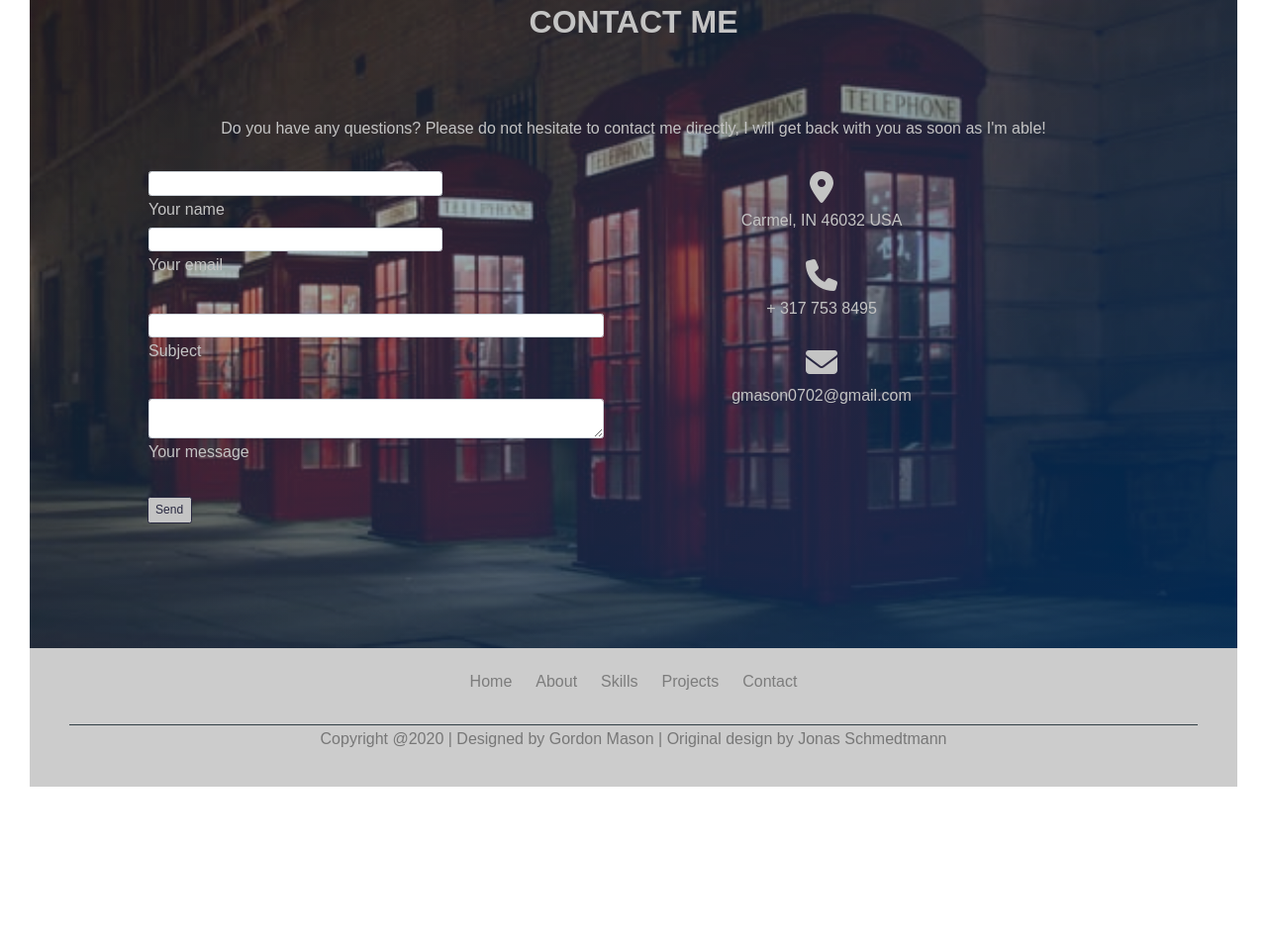
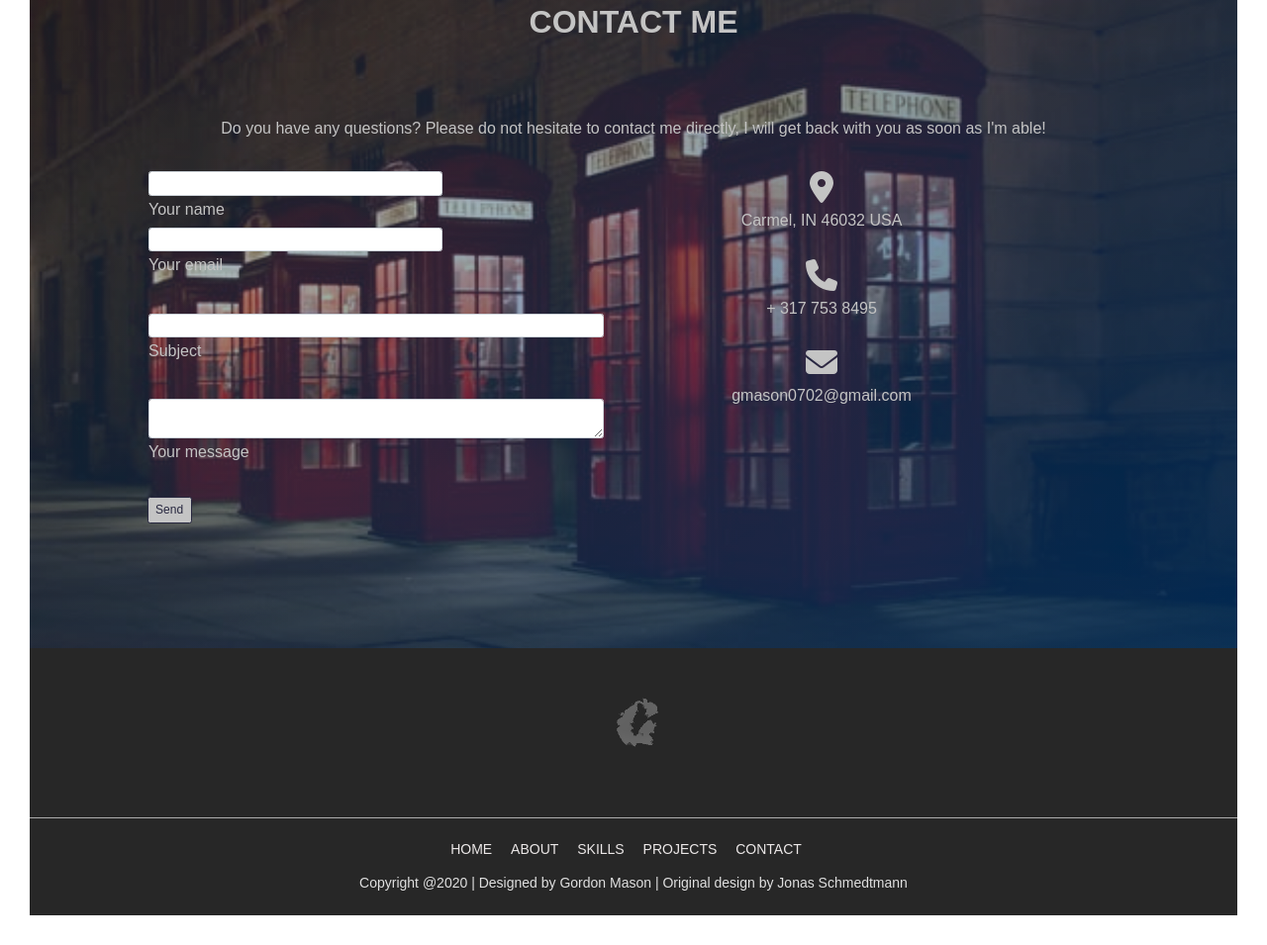
Before and after one commit to gmason0702/Portfolio, a website: page index.html in a window 1280 px wide. Shown: the part 3802-4757 px from the top of the page at 99% size. Before the commit the page ends 4627 px from the top, so only its background shows below. Drawn offline with nearby package versions, Linux system fonts and the light colour scheme; files whose address does not match are found by name.

Commit message:
second commit

```diff
--- a/index.html
+++ b/index.html
@@ -545,7 +545,7 @@
           <!--Grid column-->
         </div>
       </section>
-      <footer class="footer">
+      <!-- <footer class="footer">
         <div class="container bottom_border">
           <div class="row">
             <div class="container">
@@ -563,8 +563,42 @@
           Copyright @2020 | Designed by Gordon Mason | Original design by Jonas
           Schmedtmann
         </p>
-      </footer>
+      </footer> -->
     </main>
+    <footer class="footer">
+      <div class="footer__logo-box">
+        <img
+          src="/Assets/gLogoFooter.png"
+          alt="Full logo"
+          class="footer_logo"
+        />
+      </div>
+      <div class="row">
+        <div class="footer__navigation">
+          <ul class="footer__list">
+            <li class="footer__item">
+              <a href="#header" class="footer__link">Home</a>
+            </li>
+            <li class="footer__item">
+              <a href="#about" class="footer__link">About</a>
+            </li>
+            <li class="footer__item">
+              <a href="#skills" class="footer__link">Skills</a>
+            </li>
+            <li class="footer__item">
+              <a href="#projects" class="footer__link">Projects</a>
+            </li>
+            <li class="footer__item">
+              <a href="#contact" class="footer__link">Contact</a>
+            </li>
+          </ul>
+          <p class="footer__copyright">
+            Copyright @2020 | Designed by Gordon Mason | Original design by
+            Jonas Schmedtmann
+          </p>
+        </div>
+      </div>
+    </footer>
     <!--
     <section class="grid-test">
       <div class="row">
--- a/sass/abstracts/_variables.scss
+++ b/sass/abstracts/_variables.scss
@@ -15,7 +15,9 @@ $color-tertiary-dark: #340453;
 
 //FONT SIZES
 $default-font-size: 1.6rem;
+
 //GRID
 $grid-width: 104rem;
 $gutter-vertical: 8rem;
+$gutter-vertical-small: 6rem;
 $gutter-horizontal: 6rem;
--- a/sass/base/_base.scss
+++ b/sass/base/_base.scss
@@ -32,4 +32,9 @@ html {
 
 body {
   box-sizing: border-box;
+  padding: 3rem;
+  @include respond(tab-port) {
+    //width//600
+    padding: 0;
+  }
 }
--- a/sass/base/_typography.scss
+++ b/sass/base/_typography.scss
@@ -23,7 +23,8 @@ body {
     animation-duration: 1s;
     animation-timing-function: ease-out;
     @include respond(phone) {
-      font-size: 50%;
+      font-family: 5rem;
+      letter-spacing: 1rem;
     }
     @include respond(tab-port) {
       font-size: 60%;
@@ -45,6 +46,10 @@ body {
     letter-spacing: 17.4px;
     color: $color-off-white;
     animation: moveInRight 1s ease-out;
+
+    @include respond(phone) {
+      letter-spacing: 0.5;
+    }
 
     @include respond(phone) {
       font-size: 50%;
@@ -78,6 +83,13 @@ body {
   color: transparent;
   letter-spacing: 2px;
   transition: all 0.2s;
+
+  @include respond(tab-port) {
+    font-size: 3rem;
+  }
+  @include respond(phone) {
+    font-size: 2.5rem;
+  }
 
   &:hover {
     transform: scale(1.1);
--- /dev/null
+++ b/sass/layout/_footer.scss
@@ -0,0 +1,54 @@
+.footer {
+  background-color: rgb(39, 39, 39);
+  padding: 1rem 0;
+  font-size: 1.4rem;
+
+  &__logo-box {
+    text-align: center;
+    margin-bottom: 4rem;
+  }
+
+  &__logo {
+    width: 15rem;
+    height: auto;
+  }
+
+  &__navigation {
+    border-top: 1px solid rgb(173, 173, 173);
+    padding-top: 2rem;
+  }
+
+  &__list {
+    list-style: none;
+  }
+  &__item {
+    display: inline-block;
+
+    margin-right: 1.5rem;
+  }
+
+  &__link {
+    &:link,
+    &:visited {
+      color: $color-off-white;
+      text-decoration: none;
+      text-transform: uppercase;
+      display: inline-block;
+      transition: all 0.2s;
+      //text-align: center;
+    }
+    &:hover,
+    &:active {
+      color: $color-primary;
+      box-shadow: 0 10px 10px rgba($color-black, 0.4);
+      transform: scale(1.2);
+    }
+  }
+  &__copyright {
+    color: rgb(224, 224, 224);
+  }
+  .row {
+    text-align: center;
+    display: inline;
+  }
+}
--- a/sass/layout/_grid.scss
+++ b/sass/layout/_grid.scss
@@ -4,7 +4,17 @@
 
   &:not(:last-child) {
     margin-bottom: $gutter-vertical;
+
+    @include respond(tab-port) {
+      margin-bottom: $gutter-vertical-small;
+    }
   }
+
+  @include respond(tab-port) {
+    max-width: 50rem;
+    padding: 0 3rem;
+  }
+
   @include clearfix;
 
   [class^="col-"] {
@@ -12,6 +22,15 @@
 
     &:not(:last-child) {
       margin-right: $gutter-horizontal;
+
+      @include respond(tab-port) {
+        margin-right: 0;
+        margin-bottom: $gutter-vertical-small;
+      }
+    }
+
+    @include respond(tab-port) {
+      width: 100% !important;
     }
   }
   .col-1-of-2 {
--- a/sass/layout/_header.scss
+++ b/sass/layout/_header.scss
@@ -11,6 +11,12 @@
   position: relative;
   clip-path: polygon(0 0, 100% 0, 100% 75vh, 0 100%);
 
+  @include respond(phone) {
+    clip-path: polygon(0 0, 100% 0, 100% 85vh, 0 100%);
+  }
+  @include respond(tab-port) {
+    padding: 5rem 0 1rem 0;
+  }
   &__logo-box {
     position: absolute;
     top: 8px;
--- a/sass/layout/_navigation.scss
+++ b/sass/layout/_navigation.scss
@@ -16,6 +16,10 @@
     text-align: center;
     cursor: pointer;
 
+    @include respond(tab-port) {
+      top: 5rem;
+      right: 5rem;
+    }
     /*&:before {
       cursor: none;
       margin-left: -100;
@@ -33,7 +37,10 @@
     z-index: 500;
     transition: transform 0.8s cubic-bezier(0.68, -0.55, 0.265, 1.55);
 
-    //transform: scale(80);
+    @include respond(tab-port) {
+      top: 5.5rem;
+      right: 5.5rem;
+    }
   }
 
   &__nav {
--- a/sass/main.scss
+++ b/sass/main.scss
@@ -15,5 +15,6 @@
 @import "layout/header";
 @import "layout/grid";
 @import "layout/navigation";
+@import "layout/footer";
 
 @import "pages/home";
--- a/sass/pages/_home.scss
+++ b/sass/pages/_home.scss
@@ -2,6 +2,12 @@
   background-color: rgba(204, 204, 204, 1);
   padding: 25rem 0;
   margin-top: -20vh;
+
+  @include respond(tab-port) {
+    //padding: 30rem 0rem;
+    padding-top: 20rem;
+    padding-bottom: 35rem;
+  }
 }
 
 .section-features {
@@ -20,11 +26,18 @@
   & > * {
     transform: skewY(6deg);
   }
+  @include respond(tab-port) {
+    padding: 20rem 0;
+  }
 }
 .section-projects {
   background-color: rgba(204, 204, 204, 1);
   padding: 25rem 0 15rem 0;
   margin-top: -20vh;
+
+  @include respond(tab-port) {
+    padding: 25rem 0 10rem 0;
+  }
 }
 
 .mb-4 {
@@ -67,28 +80,28 @@
     padding-bottom: 6rem;
   }
 }
-.footer {
-  width: 100%;
-  background-color: rgba(204, 204, 204, 1);
-  padding: 10px 0px 25px 0px;
-  .bottom_border {
-    border-bottom: 1px solid #323f45;
-    padding-bottom: 20px;
-  }
-  .footer_bottom_ul_amrc {
-    list-style-type: none;
-    padding: 0px;
-    display: table;
-    margin-top: 10px;
-    margin-right: auto;
-    margin-bottom: 10px;
-    margin-left: auto;
-  }
-  .footer_bottom_ul_amrc li {
-    display: inline;
-  }
-  .footer_bottom_ul_amrc li a {
-    color: $color-primary-dark;
-    margin: 0 12px;
-  }
-}
+// .footer {
+//   width: 100%;
+//   background-color: rgba(204, 204, 204, 1);
+//   padding: 10px 0px 25px 0px;
+//   .bottom_border {
+//     border-bottom: 1px solid #323f45;
+//     padding-bottom: 20px;
+//   }
+//   .footer_bottom_ul_amrc {
+//     list-style-type: none;
+//     padding: 0px;
+//     display: table;
+//     margin-top: 10px;
+//     margin-right: auto;
+//     margin-bottom: 10px;
+//     margin-left: auto;
+//   }
+//   .footer_bottom_ul_amrc li {
+//     display: inline;
+//   }
+//   .footer_bottom_ul_amrc li a {
+//     color: $color-primary-dark;
+//     margin: 0 12px;
+//   }
+// }
```
Also changed, not shown: Assets/G.svg (added), Assets/gLogoFooter.png (added), Assets/logo5xl.png (added), CSS/main.css.
